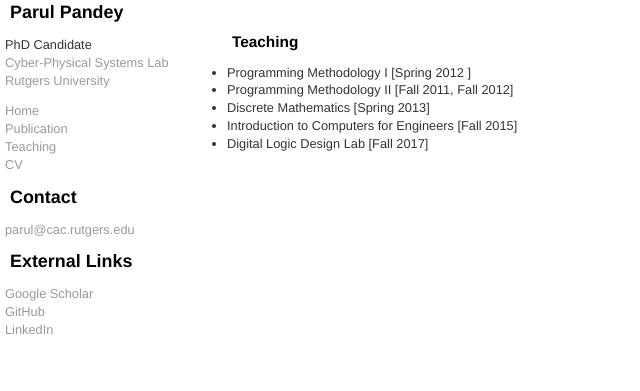
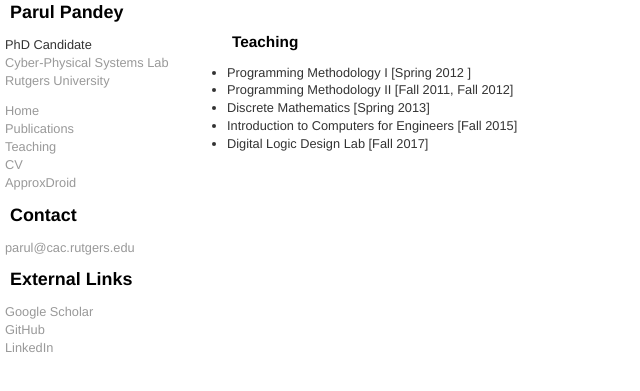
Before and after one commit to parul1985/Parul-Website, a Jekyll site: the page TA.html, which Jekyll copies as it is, in a window 1280 px wide. Shown: the top 391 px of the page, without its empty margins (0-640 px from the left). Built offline with Jekyll 4.4.1, drawn with Linux system fonts in a browser that asks for light colours.

Commit message:
Update TA.html

```diff
--- a/TA.html
+++ b/TA.html
@@ -16,12 +16,14 @@
 		<li><a class="class2" href="http://nsfcac.rutgers.edu/cps">Cyber-Physical Systems Lab</a></li>
 		<li><a class="class2" href="http://www.rutgers.edu/">Rutgers University</li>
 		</ul>
-		<ul class="navbar">
+		<ul style="list-style-type:none">
 		  <li><a class="class2" href="index.html">Home</a></li>
-		  <li><a class="class2" href="pubs.html.pdf">Publication</a></li>
+		  <li><a class="class2" href="pubs.html">Publications</a></li>
         	  <li><a class="class2" href="TA.html">Teaching</a></li>
 		  <li><a class="class2" href="Parul_CV.pdf">CV</a></li>
+		  <li><a class="class2" href="ApproxDroid.html">ApproxDroid</a></li>
 		</ul>
+
 
 <!-- Contact -->
 
```
